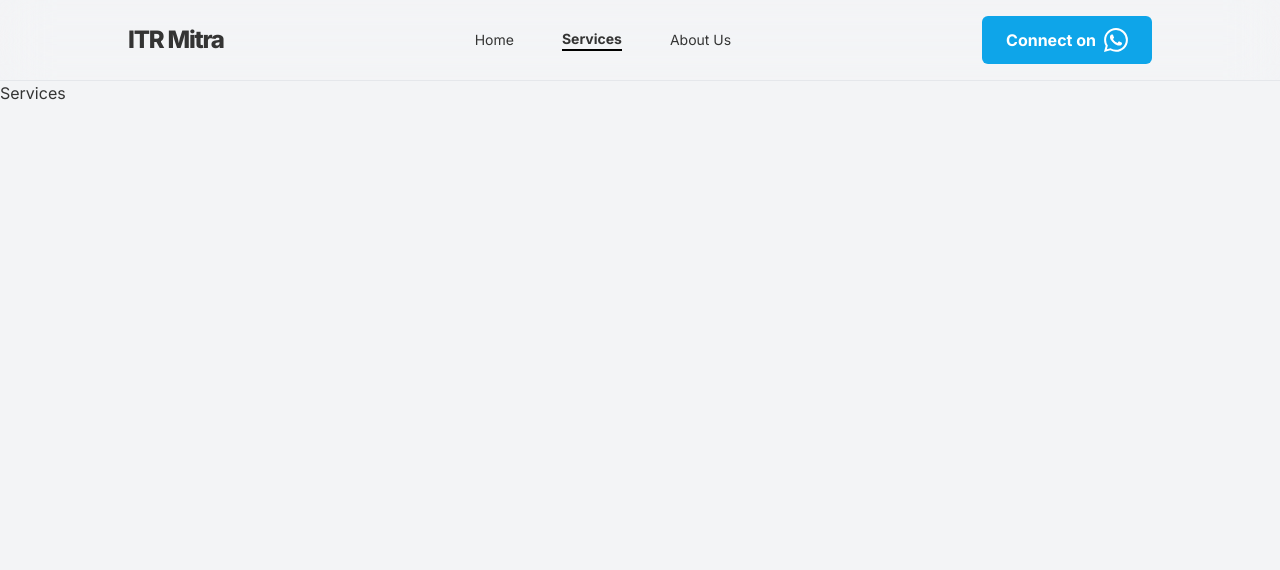
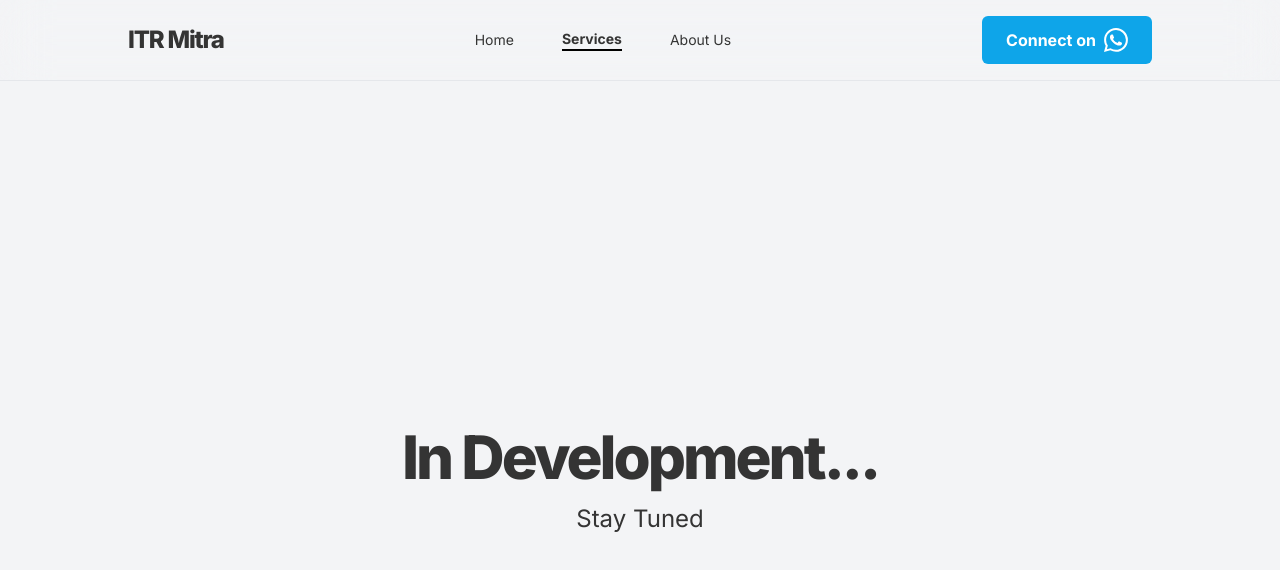
Before and after one commit to itrmitra/itrmitra, a Next.js app: page /services in a window 1280 px wide. Shown: the top 570 px of the page. Built offline with nearby package versions, Linux system fonts and the light colour scheme.

Commit message:
add message to indicate development

```diff
--- a/src/pages/about-us.tsx
+++ b/src/pages/about-us.tsx
@@ -1,8 +1,13 @@
 export default function AboutUs() {
-  return (
-    <>
-      <title>ITR Mitra | About Us</title>
-      About Us
-    </>
-  );
+    return (
+        <>
+            <title>ITR Mitra | About Us</title>
+            <div className="min-h-screen flex flex-col justify-center items-center">
+                <h1 className="text-4xl md:text-4xl lg:text-6xl font-extrabold tracking-tighter">
+                    In Development...
+                </h1>
+                <p className="text-2xl mt-4">Stay Tuned</p>
+            </div>
+        </>
+    )
 }
--- a/src/pages/services.tsx
+++ b/src/pages/services.tsx
@@ -1,8 +1,13 @@
 export default function Services() {
-  return (
-    <>
-      <title>ITR Mitra | Services</title>
-      Services
-    </>
-  );
+    return (
+        <>
+            <title>ITR Mitra | Services</title>
+            <div className="min-h-screen flex flex-col justify-center items-center">
+                <h1 className="text-4xl md:text-4xl lg:text-6xl font-extrabold tracking-tighter">
+                    In Development...
+                </h1>
+                <p className="text-2xl mt-4">Stay Tuned</p>
+            </div>
+        </>
+    )
 }
```
